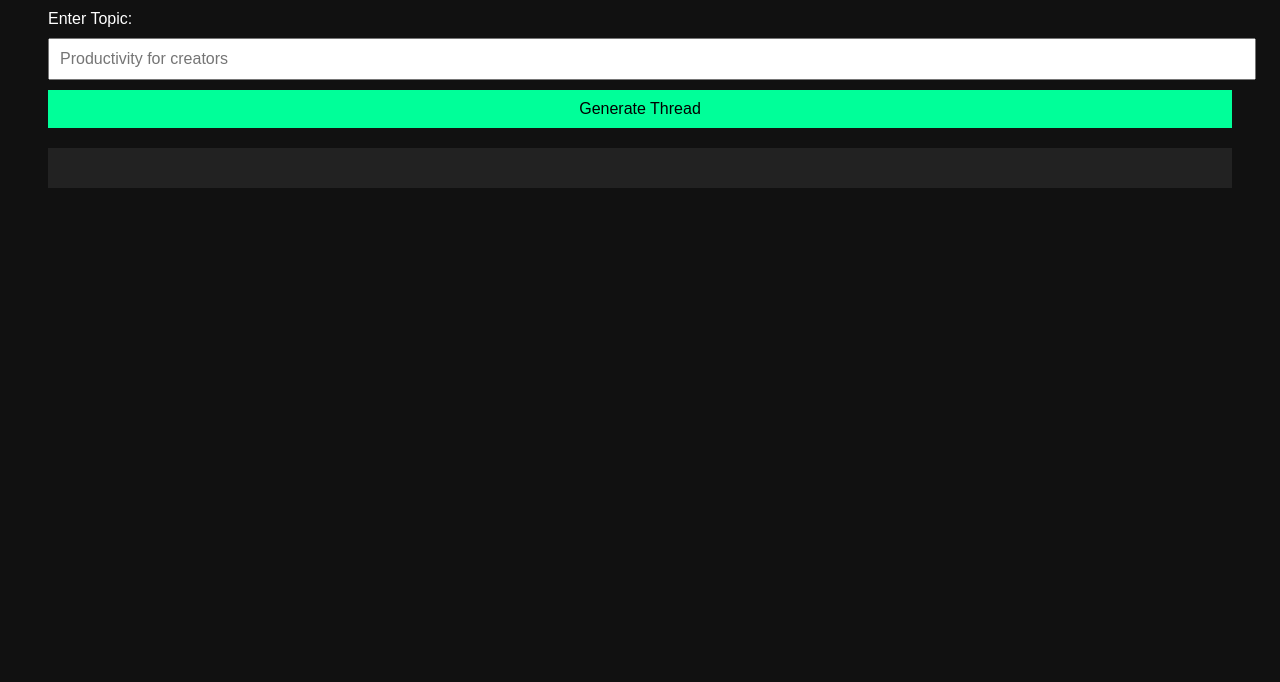
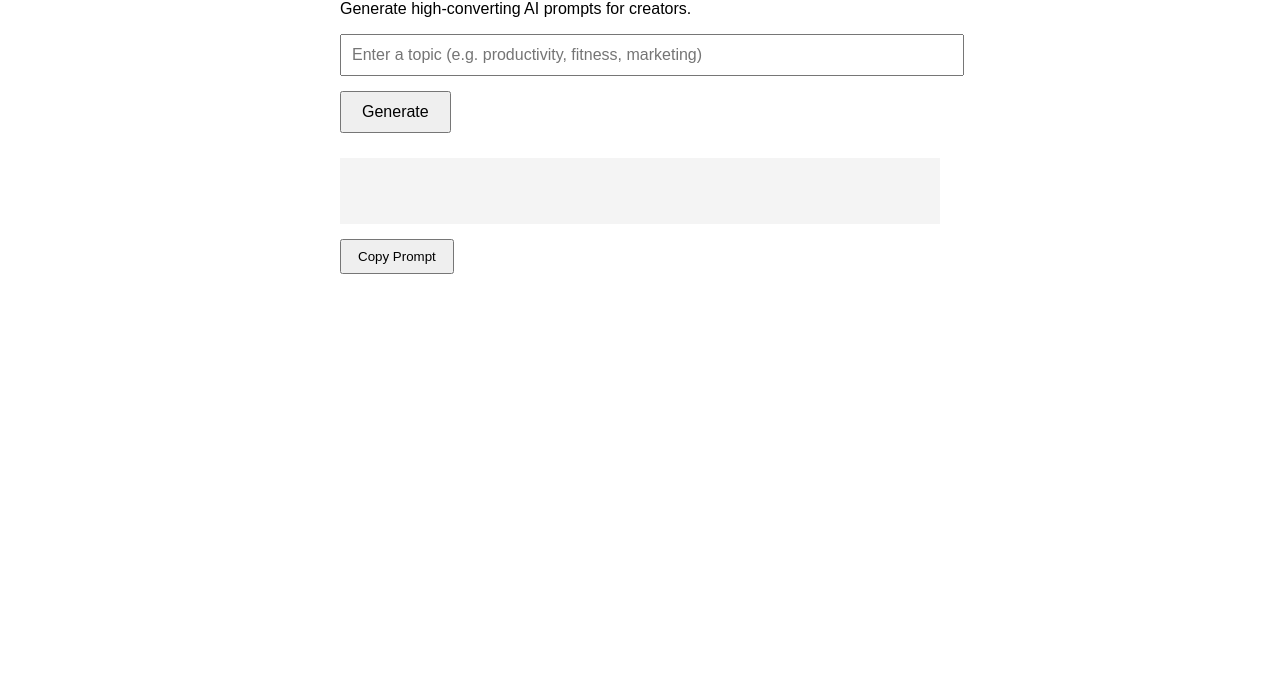
Before and after one commit to mitch-jw/creatoros-ai-generator, a website: page index.html in a window 1280 px wide. Shown: the part 118-800 px from the top of the page. Drawn offline with Linux system fonts and the light colour scheme.

Commit message:
Fixed copy

```diff
--- a/index.html
+++ b/index.html
@@ -1,50 +1,59 @@
 <!DOCTYPE html>
 <html>
 <head>
-  <title>CreatorOS AI Thread Generator</title>
-  <style>
-    body {
-      font-family: Arial;
-      padding: 40px;
-      background: #111;
-      color: white;
-    }
-    input, textarea, button {
-      width: 100%;
-      margin-top: 10px;
-      padding: 10px;
-      font-size: 16px;
-    }
-    button {
-      background: #00ff99;
-      border: none;
-      cursor: pointer;
-    }
-    #output {
-      margin-top: 20px;
-      white-space: pre-wrap;
-      background: #222;
-      padding: 20px;
-    }
-  </style>
+  <meta charset="UTF-8" />
+  <title>Creator Prompt OS</title>
 </head>
-<body>
 
-<h1>CreatorOS AI Thread Generator</h1>
+<body style="font-family: Arial; max-width: 600px; margin: 60px auto;">
 
-<label>Enter Topic:</label>
-<input id="topic" placeholder="Productivity for creators" />
+  <h1>Creator Prompt OS</h1>
+  <p>Generate high-converting AI prompts for creators.</p>
 
-<button onclick="generateThread()">Generate Thread</button>
+  <input
+    id="topic"
+    type="text"
+    placeholder="Enter a topic (e.g. productivity, fitness, marketing)"
+    style="width:100%; padding:10px; font-size:16px;"
+  />
 
-<div id="output"></div>
+  <button
+    id="generateBtn"
+    onclick="generatePrompt()"
+    style="margin-top:15px; padding:10px 20px; font-size:16px;"
+  >
+    Generate
+  </button>
+
+  <div
+    id="output"
+    style="white-space: pre-wrap; margin-top:25px; padding:15px; background:#f4f4f4;"
+  >
+  </div>
+
+  <button
+    onclick="copyPrompt()"
+    style="margin-top:15px; padding:8px 16px;"
+  >
+    Copy Prompt
+  </button>
 
   <script>
-async function generateThread() {
-  const topic = document.getElementById("topic").value;
-  const output = document.getElementById("output");
+    async function generatePrompt() {
+      const topicInput = document.getElementById("topic");
+      const outputDiv = document.getElementById("output");
+      const button = document.getElementById("generateBtn");
 
-  output.innerText = "Generating...";
+      const topic = topicInput.value.trim();
+
+      if (!topic) {
+        outputDiv.innerText = "Please enter a topic.";
+        return;
+      }
+
+      button.disabled = true;
+      button.innerText = "Generating...";
+      outputDiv.innerText = "Generating prompt...";
 
       try {
         const response = await fetch("/api/generate", {
@@ -52,21 +61,35 @@ async function generateThread() {
           headers: {
             "Content-Type": "application/json"
           },
-      body: JSON.stringify({ topic: topic })
+          body: JSON.stringify({ topic })
         });
 
         const data = await response.json();
 
-    if (data.result) {
-      output.innerText = data.result;
+        if (!response.ok) {
+          outputDiv.innerText = data.error || "Something went wrong.";
         } else {
-      output.innerText = JSON.stringify(data);
+          outputDiv.innerText = data.result;
         }
 
       } catch (error) {
-    console.error(error);
-    output.innerText = "Error generating content.";
+        outputDiv.innerText = "Server error. Please try again.";
       }
+
+      button.disabled = false;
+      button.innerText = "Generate";
+    }
+
+    function copyPrompt() {
+      const text = document.getElementById("output").innerText;
+
+      if (!text || text === "Generating prompt...") {
+        alert("Nothing to copy yet.");
+        return;
+      }
+
+      navigator.clipboard.writeText(text);
+      alert("Prompt copied to clipboard!");
     }
   </script>
 
```
Lines whose indentation alone changed are shown as unchanged.
